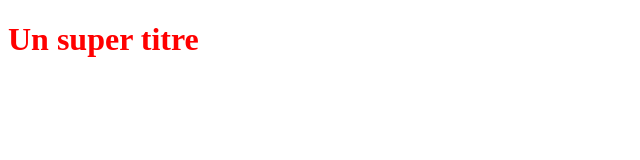
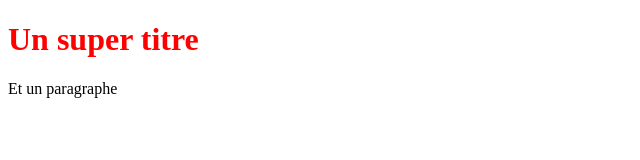
Before and after one commit to Babamibe/OpenclassroomsProject, a plain HTML site: page index.html in a window 1280 px wide. Shown: the whole page, without its empty margins (0-640 px from the left). Drawn offline with Linux system fonts and the light colour scheme.

Commit message:
Ajout des fichiers

```diff
--- a/index.html
+++ b/index.html
@@ -6,5 +6,6 @@
 </head>
 <body>
     <h1>Un super titre</h1>
+    <p>Et un paragraphe</p>
 </body>
 </html>
```
